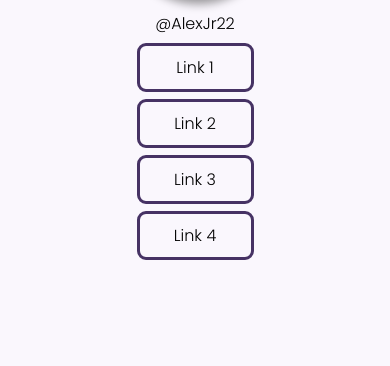
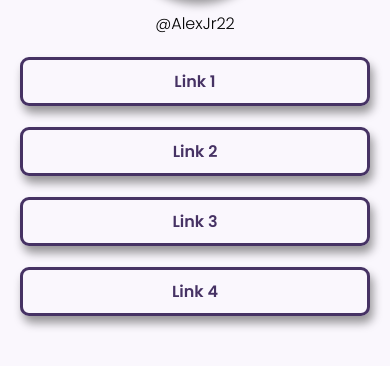
Before and after one commit to AlexJr22/Desafio-Social-Tree, a plain HTML site: page Social-Tree/Index.html in a window 390 px wide. Shown: the part 198-564 px from the top of the page. Drawn offline with Linux system fonts and the light colour scheme.

Commit message:
deixando os botões responsivos

```diff
--- a/Social-Tree/CSS/links.css
+++ b/Social-Tree/CSS/links.css
@@ -5,14 +5,19 @@ main {
 }
 
 .link {
+  color: var(--theme);
+  font-family: Poppins;
+  font-weight: 600;
+  width: 30vw;
+  min-width: 350px;
   border: 3px solid var(--theme);
-  width: 30vw;
   border-radius: 9px;
-  margin: 7px auto;
+  margin: 21px auto;
   padding: 9px;
   text-align: center;
 }
 
 .link:hover {
+  color: rgb(70, 100, 70);
   border: 3px rgb(70, 100, 70) solid;
 }
--- a/Social-Tree/Index.html
+++ b/Social-Tree/Index.html
@@ -21,10 +21,10 @@
 
   <main>
     <nav>
-      <div class="link">Link 1</div>
-      <div class="link">Link 2</div>
-      <div class="link">Link 3</div>
-      <div class="link">Link 4</div>
+      <div class="link shadowbox">Link 1</div>
+      <div class="link shadowbox">Link 2</div>
+      <div class="link shadowbox">Link 3</div>
+      <div class="link shadowbox">Link 4</div>
     </nav>
   </main>
 
```
